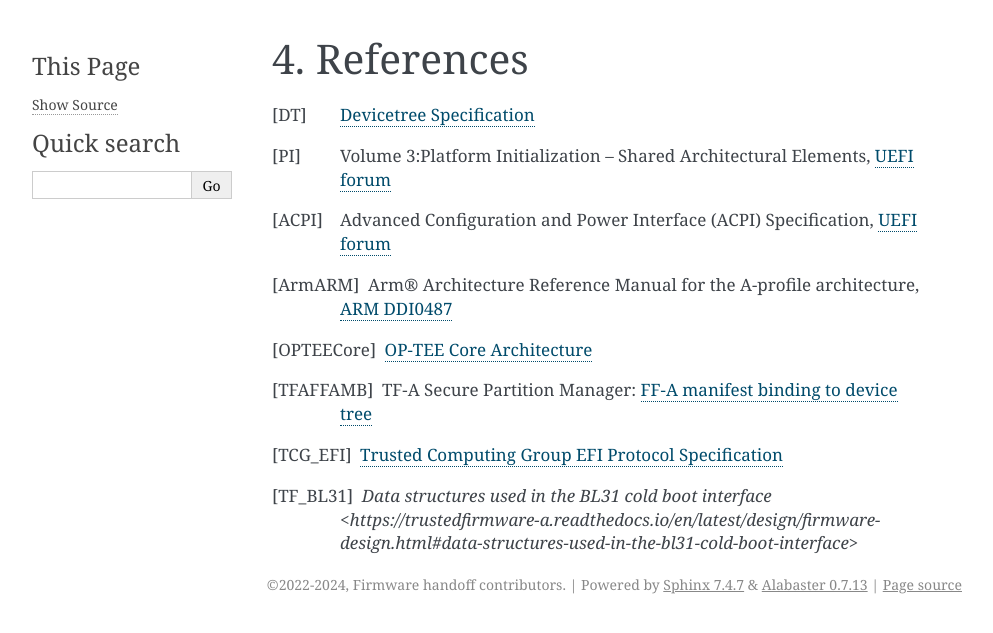
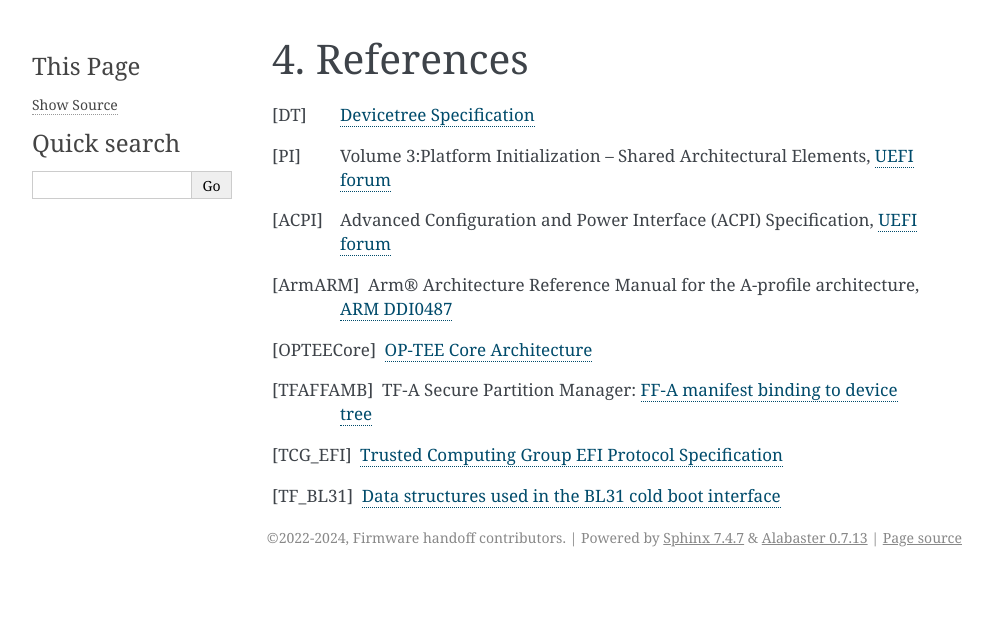
Before and after one commit to FirmwareHandoff/firmware_handoff, a Sphinx documentation site: the page built from source/references.rst, in a window 1280 px wide. Shown: the top 633 px of the page, without its empty margins (148-1141 px from the left). Built offline with Sphinx 7.4.7, drawn with Linux system fonts in a browser that asks for light colours.

Commit message:
ep_info: fix embedded hyperlinks in references
Signed-off-by: Harrison Mutai <harrison.mutai@arm.com>

```diff
--- a/source/references.rst
+++ b/source/references.rst
@@ -27,4 +27,4 @@ References
 
 .. [TCG_EFI] `Trusted Computing Group EFI Protocol Specification <https://trustedcomputinggroup.org/resource/tcg-efi-protocol-specification>`__
 
-.. [TF_BL31] `Data structures used in the BL31 cold boot interface <https://trustedfirmware-a.readthedocs.io/en/latest/design/firmware-design.html#data-structures-used-in-the-bl31-cold-boot-interface>`
+.. [TF_BL31] `Data structures used in the BL31 cold boot interface <https://trustedfirmware-a.readthedocs.io/en/latest/design/firmware-design.html#data-structures-used-in-the-bl31-cold-boot-interface>`__
```
